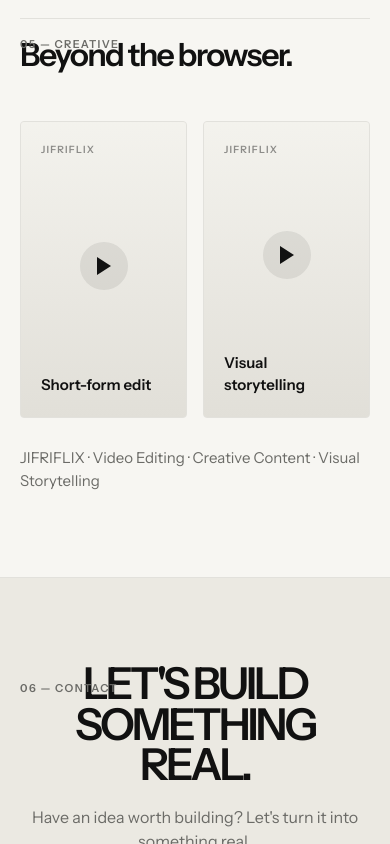
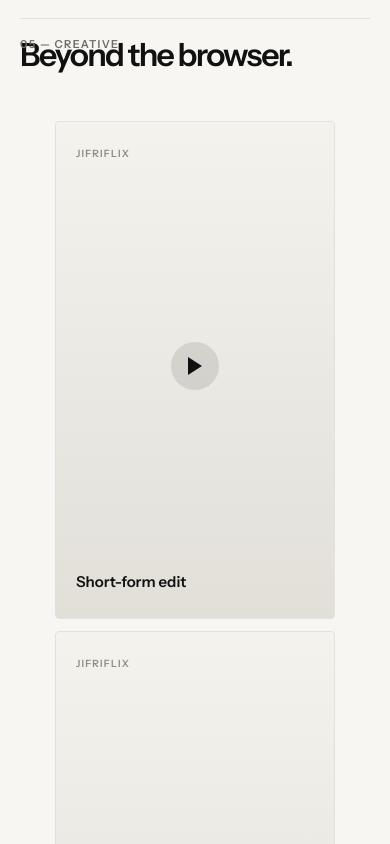
Before and after one commit to jifrick/jifri-portfolio, a React (Vite) app: page / in a window 390 px wide. Shown: the part 7720-8564 px from the top of the page. Built offline with nearby package versions, Linux system fonts and the light colour scheme.

Commit message:
feat: update JIFRIFLIX creative video preview cards to standard 9:16 Reel ratio with safe Instagram links

```diff
--- a/src/components/VideoPreview.css
+++ b/src/components/VideoPreview.css
@@ -1,27 +1,38 @@
 .creative-grid {
   display: grid;
   grid-template-columns: repeat(3, 1fr);
-  gap: 16px;
+  gap: 20px;
 }
 
-.video-card {
+.video-card,
+.reel-preview {
+  display: block;
+  width: 100%;
   aspect-ratio: 9 / 16;
   background: #e5e3dc;
   border-radius: var(--radius-sm);
   overflow: hidden;
   position: relative;
   border: 1px solid var(--border);
-  transition: transform var(--trans-smooth);
+  text-decoration: none;
+  color: inherit;
+  transition: transform var(--trans-smooth), box-shadow var(--trans-smooth);
 }
 
-.video-card:hover {
+.video-card:hover,
+.reel-preview:hover {
   transform: translateY(-4px);
+  box-shadow: 0 16px 40px rgba(17, 17, 17, 0.08);
 }
 
-.video-element {
+.video-element,
+.reel-preview img,
+.reel-preview video {
   width: 100%;
   height: 100%;
   object-fit: cover;
+  object-position: center;
+  display: block;
 }
 
 .video-placeholder {
@@ -30,7 +41,7 @@
   display: flex;
   flex-direction: column;
   justify-content: space-between;
-  padding: 20px;
+  padding: 24px 20px;
   position: relative;
   background: linear-gradient(180deg, rgba(245,244,239,0.9) 0%, rgba(225,223,216,0.95) 100%);
 }
@@ -48,16 +59,18 @@
   width: 48px;
   height: 48px;
   border-radius: 50%;
-  background: rgba(17, 17, 17, 0.08);
+  background: rgba(17, 17, 17, 0.10);
+  backdrop-filter: blur(4px);
   display: flex;
   align-items: center;
   justify-content: center;
   color: var(--text);
   margin: auto 0;
-  transition: transform var(--trans-fast), background var(--trans-fast);
+  transition: transform var(--trans-fast), background var(--trans-fast), color var(--trans-fast);
 }
 
-.video-card:hover .video-play-icon {
+.video-card:hover .video-play-icon,
+.reel-preview:hover .video-play-icon {
   transform: scale(1.1);
   background: var(--text);
   color: var(--bg);
@@ -69,12 +82,24 @@
   color: var(--text);
 }
 
-@media (max-width: 800px) {
+@media (max-width: 900px) {
+  .creative-grid {
+    grid-template-columns: repeat(3, 1fr);
+    gap: 14px;
+  }
+}
+
+@media (max-width: 600px) {
   .creative-grid {
     grid-template-columns: repeat(2, 1fr);
-  }
-
-  .creative-grid .video-card:last-child {
-    display: none;
+    gap: 12px;
   }
 }
+
+@media (max-width: 420px) {
+  .creative-grid {
+    grid-template-columns: 1fr;
+    max-width: 280px;
+    margin: 0 auto;
+  }
+}
--- a/src/components/VideoPreview.tsx
+++ b/src/components/VideoPreview.tsx
@@ -15,15 +15,26 @@ export const VideoPreview: React.FC<VideoPreviewProps> = ({
   posterSrc
 }) => {
   return (
-    <div className="video-card">
-      {videoSrc ? (
-        <video
-          src={videoSrc}
-          poster={posterSrc}
-          controls
-          className="video-element"
-          aria-label={label}
-        />
+    <a
+      href="https://www.instagram.com/jifriflix/"
+      target="_blank"
+      rel="noopener noreferrer"
+      className="video-card reel-preview"
+      aria-label={`View JIFRIFLIX Reel - ${label} on Instagram`}
+    >
+      {posterSrc || videoSrc ? (
+        videoSrc ? (
+          <video
+            src={videoSrc}
+            poster={posterSrc}
+            playsInline
+            muted
+            loop
+            className="video-element"
+          />
+        ) : (
+          <img src={posterSrc} alt={label} className="video-element" />
+        )
       ) : (
         <div className="video-placeholder">
           <div className="video-badge">{category}</div>
@@ -35,6 +46,6 @@ export const VideoPreview: React.FC<VideoPreviewProps> = ({
           <div className="video-label">{label}</div>
         </div>
       )}
-    </div>
+    </a>
   );
 };
```
